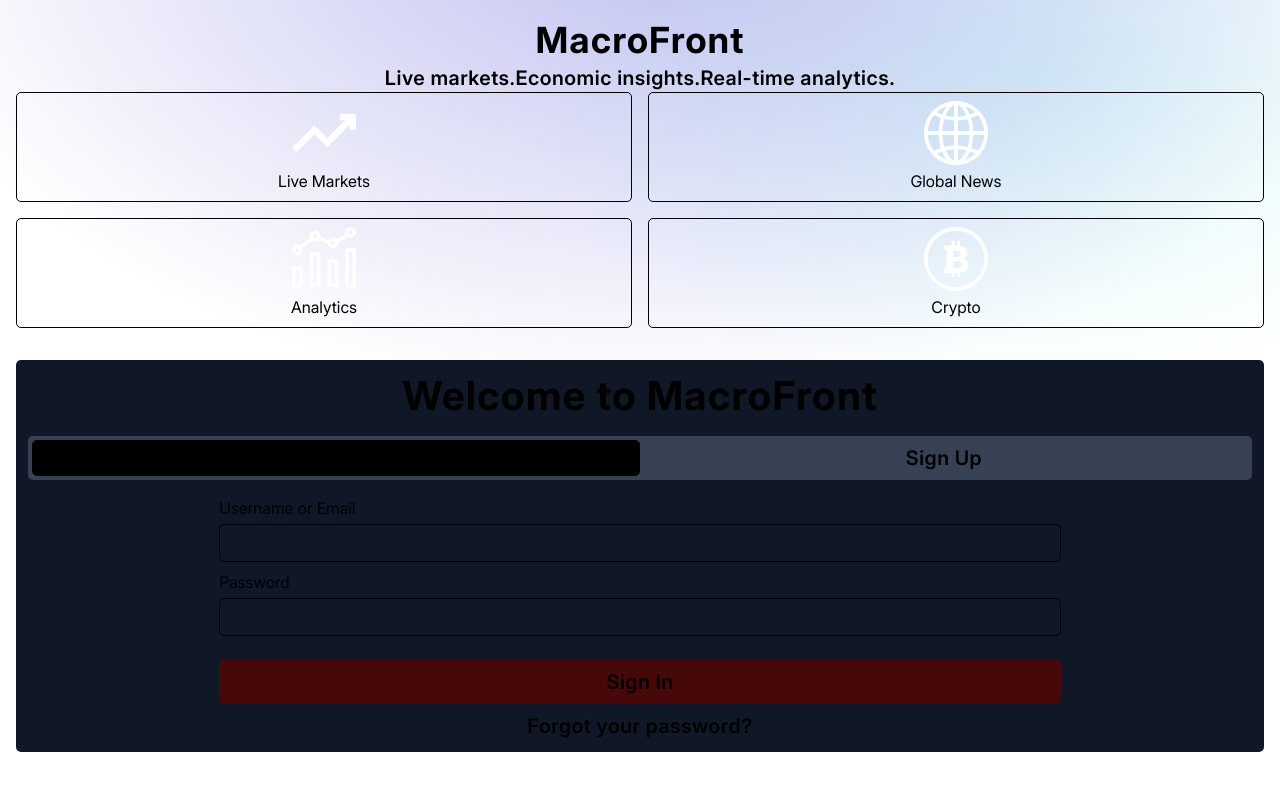
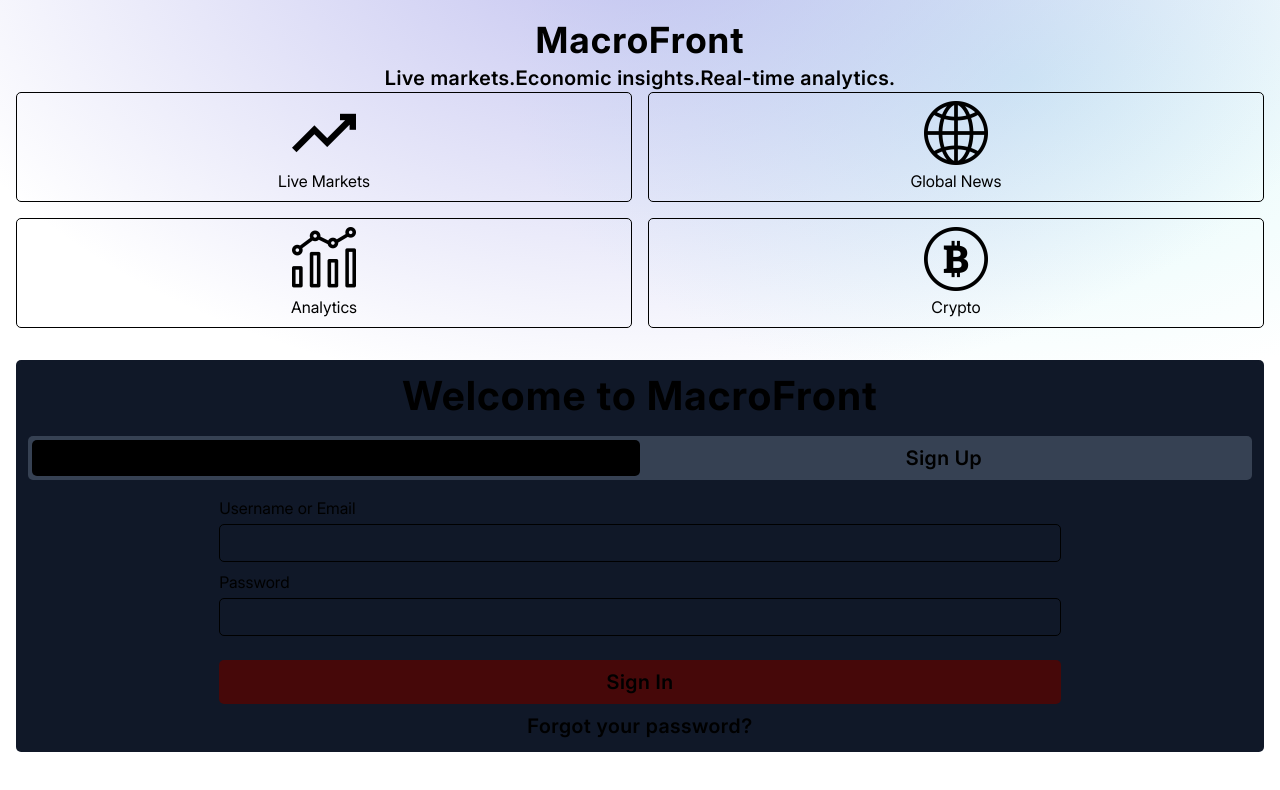
Before and after one commit to arfath-ali/MacroFront, a React (Vite) app: page /auth in a window 1280 px wide. Shown: the top 790 px of the page. Built offline with nearby package versions, Linux system fonts and the light colour scheme.

Commit message:
chore: setup @ alias for src and update imports in project files

```diff
--- a/src/pages/auth/PasswordResetSuccess.tsx
+++ b/src/pages/auth/PasswordResetSuccess.tsx
@@ -1,5 +1,5 @@
 import { useNavigate } from 'react-router-dom';
-import GreenCheckIcon from '/src/assets/images/icons/green-check-icon.png';
+import GreenCheckIcon from '@/assets/images/icons/green-check-icon.png';
 
 const PasswordResetSuccess = () => {
   const navigate = useNavigate();
--- a/src/pages/auth/components/AuthFeatures.tsx
+++ b/src/pages/auth/components/AuthFeatures.tsx
@@ -1,29 +1,43 @@
-//import GrowthChartLightIcon from 'assets/images/icons/growth-chart-light-icon.png';
-import GrowthChartDarkIcon from '/src/assets/images/icons/growth-chart-dark-icon.png';
-//import GlobalNewsLightIcon from 'assets/images/icons/global-light-icon.png';
-import GlobalNewsDarkIcon from '/src/assets/images/icons/global-dark-icon.png';
-//import AnalyticsLightIcon from 'assets/images/icons/analytics-light-icon.png';
-import AnalyticsDarkIcon from '/src/assets/images/icons/analytics-dark-icon.png';
-//import CryptoLightIcon from '/src/assets/images/icons/crypto-light-icon.png';
-import CryptoDarkIcon from '/src/assets/images/icons/crypto-dark-icon.png';
+import useThemeContext from '@/context/ThemeContext';
+import GrowthChartLightIcon from '@/assets/images/icons/growth-chart-light-icon.png';
+import GrowthChartDarkIcon from '@/assets/images/icons/growth-chart-dark-icon.png';
+import GlobalNewsLightIcon from '@/assets/images/icons/global-light-icon.png';
+import GlobalNewsDarkIcon from '@/assets/images/icons/global-dark-icon.png';
+import AnalyticsLightIcon from '@/assets/images/icons/analytics-light-icon.png';
+import AnalyticsDarkIcon from '@/assets/images/icons/analytics-dark-icon.png';
+import CryptoLightIcon from '@/assets/images/icons/crypto-light-icon.png';
+import CryptoDarkIcon from '@/assets/images/icons/crypto-dark-icon.png';
 
 const AuthFeatures = () => {
+  const { theme } = useThemeContext();
   return (
     <div className="grid grid-cols-2 gap-4">
       <div className="feature-item border-default">
-        <img src={GrowthChartDarkIcon} className="feature-icon" />
+        <img
+          src={theme === 'dark' ? GrowthChartDarkIcon : GrowthChartLightIcon}
+          className="feature-icon"
+        />
         <p>Live Markets</p>
       </div>
       <div className="feature-item border-default">
-        <img src={GlobalNewsDarkIcon} className="feature-icon" />
+        <img
+          src={theme === 'dark' ? GlobalNewsDarkIcon : GlobalNewsLightIcon}
+          className="feature-icon"
+        />
         <p>Global News</p>
       </div>
       <div className="feature-item border-default">
-        <img src={AnalyticsDarkIcon} className="feature-icon" />
+        <img
+          src={theme === 'dark' ? AnalyticsDarkIcon : AnalyticsLightIcon}
+          className="feature-icon"
+        />
         <p>Analytics</p>
       </div>
       <div className="feature-item border-default">
-        <img src={CryptoDarkIcon} className="feature-icon" />
+        <img
+          src={theme === 'dark' ? CryptoDarkIcon : CryptoLightIcon}
+          className="feature-icon"
+        />
         <p>Crypto</p>
       </div>
     </div>
--- a/src/pages/auth/components/ResetLinkSent.tsx
+++ b/src/pages/auth/components/ResetLinkSent.tsx
@@ -1,5 +1,5 @@
 import { useSearchParams, useNavigate, NavLink } from 'react-router-dom';
-import GreenCheckIcon from '/src/assets/images/icons/green-check-icon.png';
+import GreenCheckIcon from '@/assets/images/icons/green-check-icon.png';
 
 const ResetLinkSent = () => {
   const navigate = useNavigate();
--- a/tsconfig.app.json
+++ b/tsconfig.app.json
@@ -7,6 +7,9 @@
     "module": "ESNext",
     "skipLibCheck": true,
     "baseUrl": "src",
+    "paths": {
+      "@/*": ["*"]
+    },
 
     /* Bundler mode */
     "moduleResolution": "bundler",
--- a/vite.config.ts
+++ b/vite.config.ts
@@ -7,6 +7,7 @@ export default defineConfig({
   plugins: [react(), tailwindcss()],
   resolve: {
     alias: {
+      '@': path.resolve(__dirname, 'src'),
       pages: path.resolve(__dirname, 'src/pages'),
     },
   },
```
